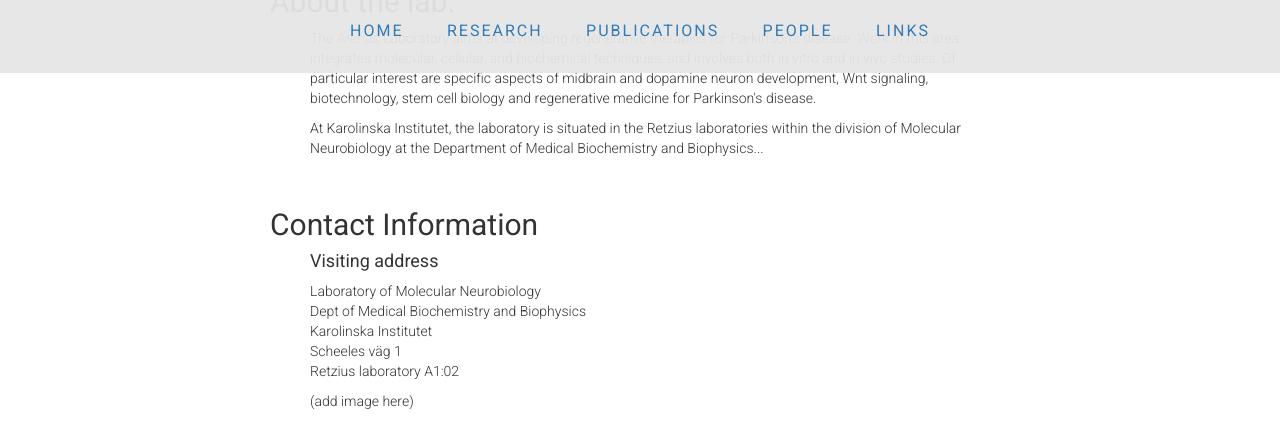
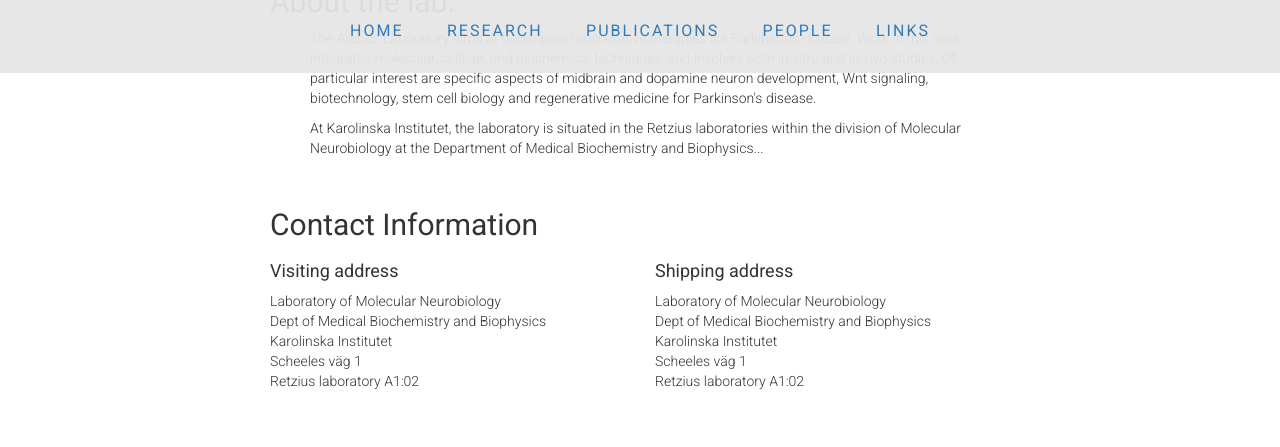
Before and after one commit to ArenasLab/arenaslab.github.io, a Jekyll site: the page index.html, which Jekyll copies as it is, in a window 1280 px wide and 900 px high, scrolled down 1951 px, cut to the strip 0-447 px from the top of the window. Built offline with Jekyll 4.4.1, drawn with Linux system fonts in a browser that asks for light colours.

Commit message:
Update index.html

```diff
--- a/index.html
+++ b/index.html
@@ -143,19 +143,41 @@
 
 <!-- Start 'Contact' section -->
 
+
       <div class="news">
         <p>&nbsp;</p>
         <h2>Contact Information</h2>
-	  <ul class="posts">
+	<div class="row">
+	  <div class=" col-sm-6  col-md-6 col-lg-6" align="left">
+            <h4>Visiting address</h4>
+              <p>Laboratory of Molecular Neurobiology<br>
+                 Dept of Medical Biochemistry and Biophysics<br>
+                 Karolinska Institutet<br>
+                 Scheeles väg 1<br>
+                 Retzius laboratory A1:02</p>
+	   </div>
+           <div class=" col-sm-6  col-md-6 col-lg-6" align="left">
+	   <h4>Shipping address</h4>
+            <p>Laboratory of Molecular Neurobiology<br>
+               Dept of Medical Biochemistry and Biophysics<br>
+               Karolinska Institutet<br>
+               Scheeles väg 1<br>
+               Retzius laboratory A1:02</p>
+	   </div>
+         </div>
+	 <!--
+	      <ul class="posts">
             <h4>Visiting address</h4>
             <p>Laboratory of Molecular Neurobiology<br>
                Dept of Medical Biochemistry and Biophysics<br>
                Karolinska Institutet<br>
                Scheeles väg 1<br>
                Retzius laboratory A1:02</p>
-            <p>(add image here)</p>
+
           </ul>
       </div>
+
+-->
 
 <!-- Test of map -->
 <p>&nbsp;</p>
```
